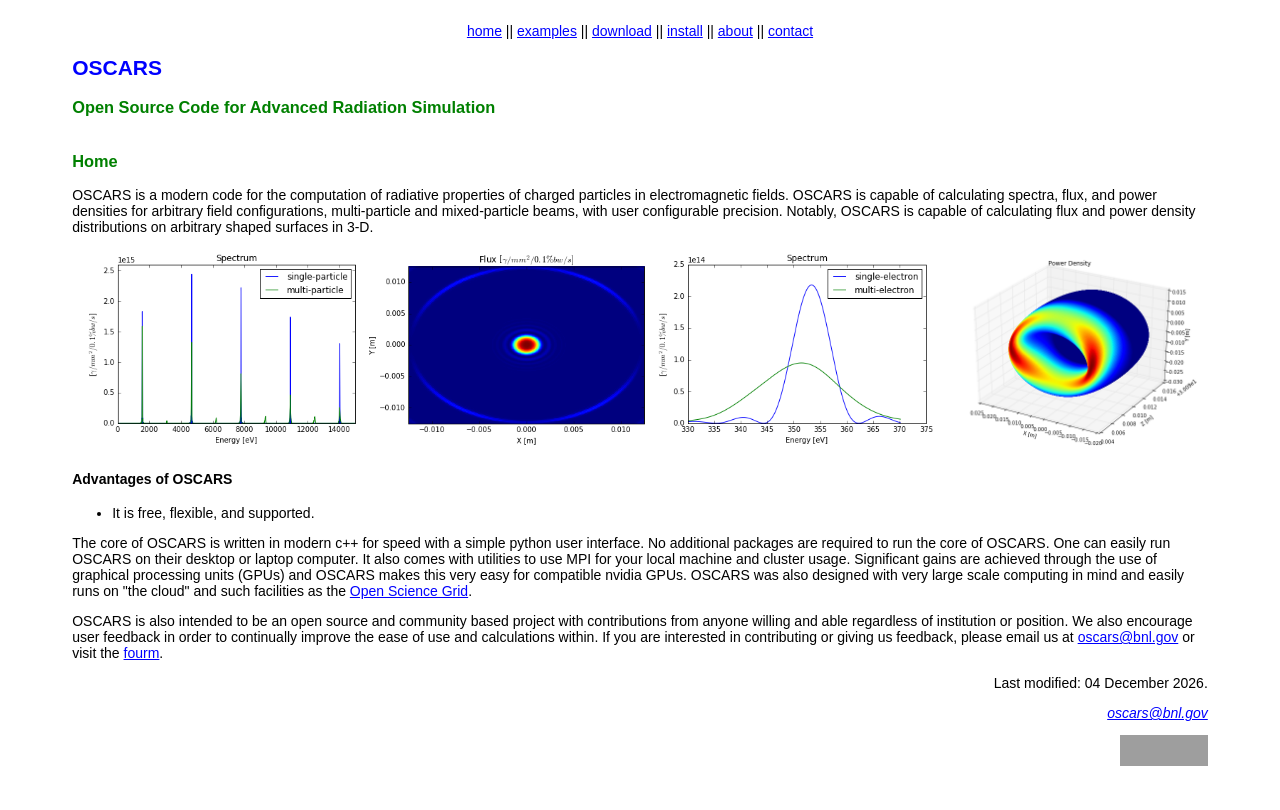
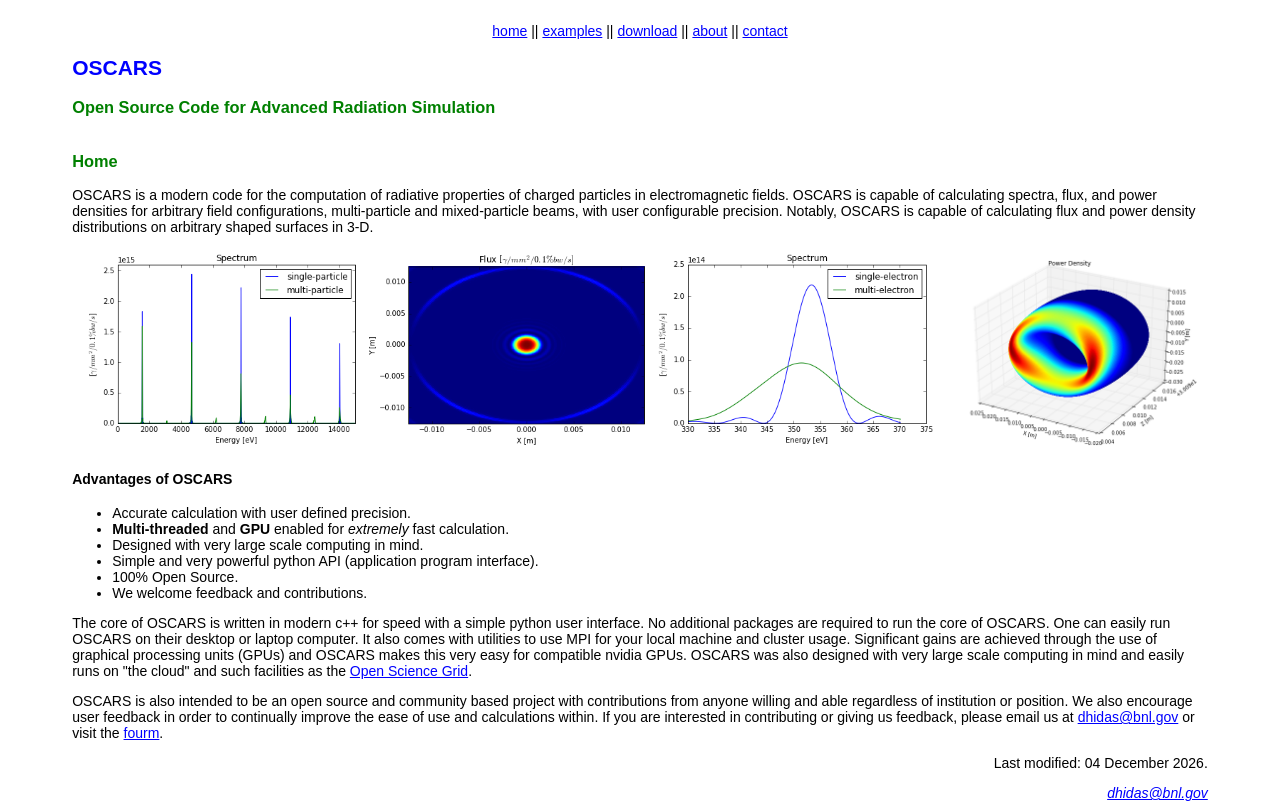
Before and after one commit to dhidas/OSCARSWeb, a PHP site: page / in a window 1280 px wide. Before the commit the page ends 766 px from the top, so only its background shows below. Run offline with PHP 8.4, Linux system fonts and the light colour scheme; some libraries are stand-ins or nearby versions; grey boxes are pictures that could not be loaded.

Commit message:
pre-release updates

```diff
--- a/about.php
+++ b/about.php
@@ -6,7 +6,7 @@
 
 
 <p>
-OSCARS began on the fine rails of the Long Island Rail Road, where nearly all of the core code was developed.  It was purely a project based on the curiosity of these calculations in 3D and presenting them in a coherent way, both to the user, and to the developer.
+OSCARS began on the fine rails of the Long Island Rail Road, where nearly all of the core code was developed.  It was purely a project based on the curiosity of these calculations in 3D and presenting them in a coherent way, both to the user, and to the developer.  It is to both demystify and enable.
 </p>
 
 
--- a/includes/footer.html
+++ b/includes/footer.html
@@ -7,13 +7,8 @@
 </p>
 
 <address>
-  <a href="mailto:oscars@bnl.gov">oscars@bnl.gov</a>
+  <a href="mailto:dhidas@bnl.gov">dhidas@bnl.gov</a>
 </address>
-
-<p class="right">
-  <a href="http://validator.w3.org/check/referer"><img src="img/valid-xhtml11.jpg" alt="Valid XHTML 1.1!" height="31" width="88" /></a>
-</p>
-
 
 
 </td></tr></table>
--- a/includes/header.html
+++ b/includes/header.html
@@ -23,8 +23,6 @@
   ||
   <a href="download.php">download</a>
   ||
-  <a href="install.php">install</a>
-  ||
   <a href="about.php">about</a>
   ||
   <a href="contact.php">contact</a>
--- a/index.php
+++ b/index.php
@@ -19,14 +19,19 @@ OSCARS is a modern code for the computation of radiative properties of charged p
 
 <h4>Advantages of OSCARS</h4>
 <ul>
-  <li>It is free, flexible, and supported.</li>
+  <li>Accurate calculation with user defined precision.</li>
+  <li><b>Multi-threaded</b> and <b>GPU</b> enabled for <em>extremely</em> fast calculation.</li>
+  <li>Designed with very large scale computing in mind.</li>
+  <li>Simple and very powerful python API (application program interface).</li>
+  <li>100% Open Source.</li>
+  <li>We welcome feedback and contributions.</li>
 </ul>
 <p>
 The core of OSCARS is written in modern c++ for speed with a simple python user interface.  No additional packages are required to run the core of OSCARS.  One can easily run OSCARS on their desktop or laptop computer.  It also comes with utilities to use MPI for your local machine and cluster usage.  Significant gains are achieved through the use of graphical processing units (GPUs) and OSCARS makes this very easy for compatible nvidia GPUs.  OSCARS was also designed with very large scale computing in mind and easily runs on "the cloud" and such facilities as the <a href="http://opensciencegrid.org">Open Science Grid</a>.
 </p>
 
 <p>
-OSCARS is also intended to be an open source and community based project with contributions from anyone willing and able regardless of institution or position.  We also encourage user feedback in order to continually improve the ease of use and calculations within.  If you are interested in contributing or giving us feedback, please email us at <a href="mailto:oscars@bnl.gov">oscars@bnl.gov</a> or visit the <a href="forum.php">fourm</a>.
+OSCARS is also intended to be an open source and community based project with contributions from anyone willing and able regardless of institution or position.  We also encourage user feedback in order to continually improve the ease of use and calculations within.  If you are interested in contributing or giving us feedback, please email us at <a href="mailto:dhidas@bnl.gov">dhidas@bnl.gov</a> or visit the <a href="forum.php">fourm</a>.
 </p>
 
 
```
Also changed, not shown: download.php (+5 -2 lines).
